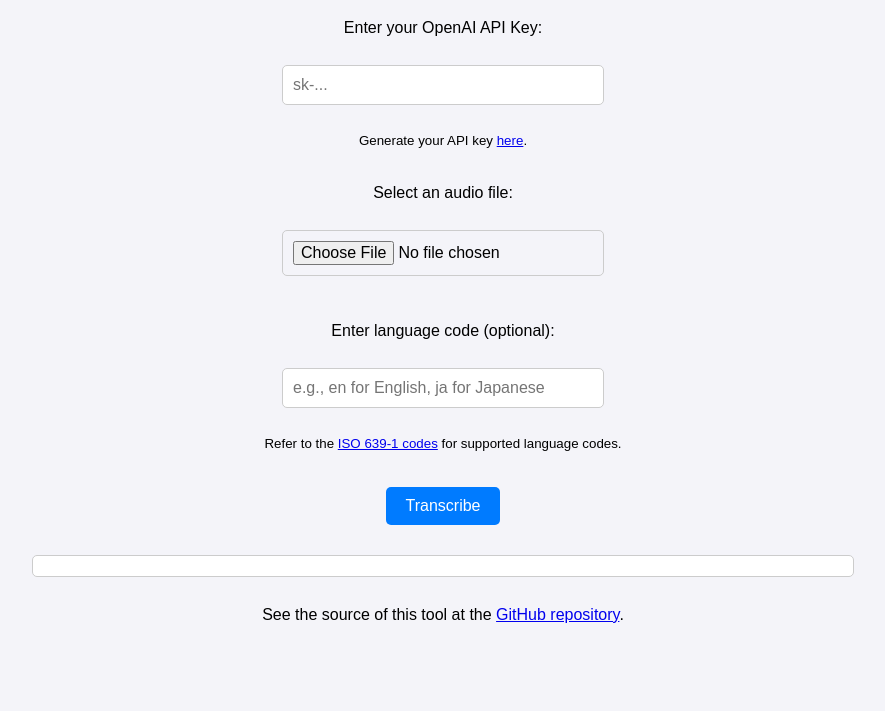
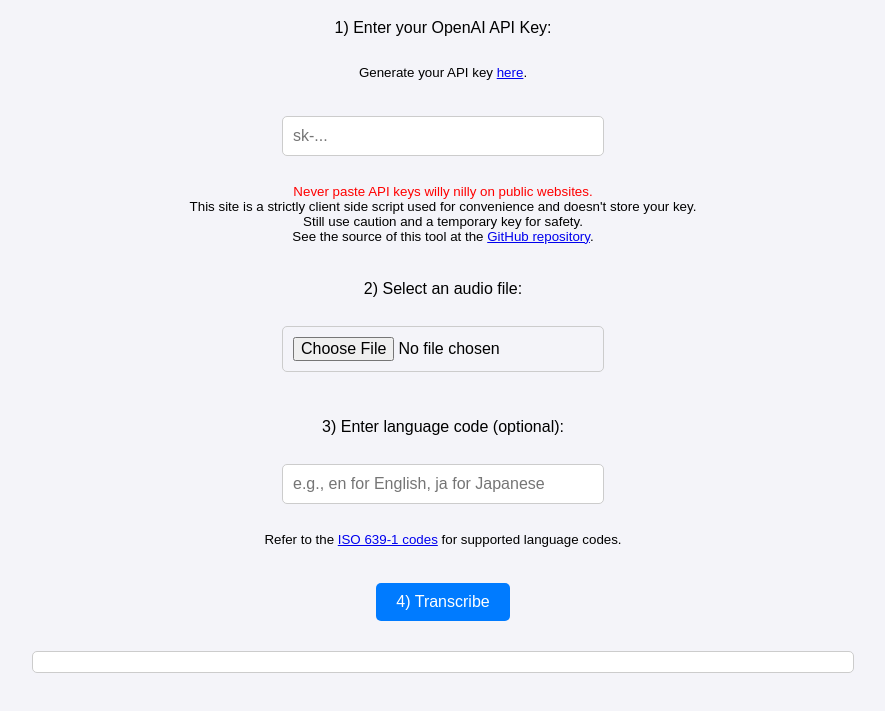
Before and after one commit to cayspekko/whisper_tool, a plain HTML site: page index.html in a window 1280 px wide. Shown: the part 81-792 px from the top of the page, without its empty margins (197-1082 px from the left). Drawn offline with Linux system fonts and the light colour scheme.

Commit message:
more instructions

```diff
--- a/index.html
+++ b/index.html
@@ -52,22 +52,23 @@
 </head>
 <body>
   <h1>Whisper Transcription Tool</h1>
-  <label>Enter your OpenAI API Key:</label><br>
+  <label>1) Enter your OpenAI API Key:</label><br>
+  <small>Generate your API key <a href="https://platform.openai.com/settings/organization/api-keys" target="_blank">here</a>.</small><br><br>
   <input type="password" id="apiKey" placeholder="sk-..." /><br>
-  <small>Generate your API key <a href="https://platform.openai.com/settings/organization/api-keys" target="_blank">here</a>.</small><br><br>
+  <small style="color: red;"> Never paste API keys willy nilly on public websites.</small> <small>This site is a strictly client side script used for convenience and doesn't store your key.</small>
+  <small>Still use caution and a temporary key for safety.</small>
+  <small>See the source of this tool at the <a href="https://github.com/cayspekko/whisper_tool" target="_blank">GitHub repository</a>.</small><br><br>
 
-  <label>Select an audio file:</label><br>
+  <label>2) Select an audio file:</label><br>
   <input type="file" id="audioFile" accept="audio/*" /><br><br>
 
-  <label>Enter language code (optional):</label><br>
+  <label>3) Enter language code (optional):</label><br>
   <input type="text" id="languageCode" placeholder="e.g., en for English, ja for Japanese" maxlength="2" /><br>
   <small>Refer to the <a href="https://en.wikipedia.org/wiki/List_of_ISO_639-1_codes" target="_blank">ISO 639-1 codes</a> for supported language codes.</small><br><br>
 
-  <button onclick="transcribe()">Transcribe</button>
+  <button onclick="transcribe()">4) Transcribe</button>
 
   <pre id="result"></pre>
-
-  <p>See the source of this tool at the <a href="https://github.com/cayspekko/whisper_tool" target="_blank">GitHub repository</a>.</p>
 
   <script>
     async function transcribe() {
```
